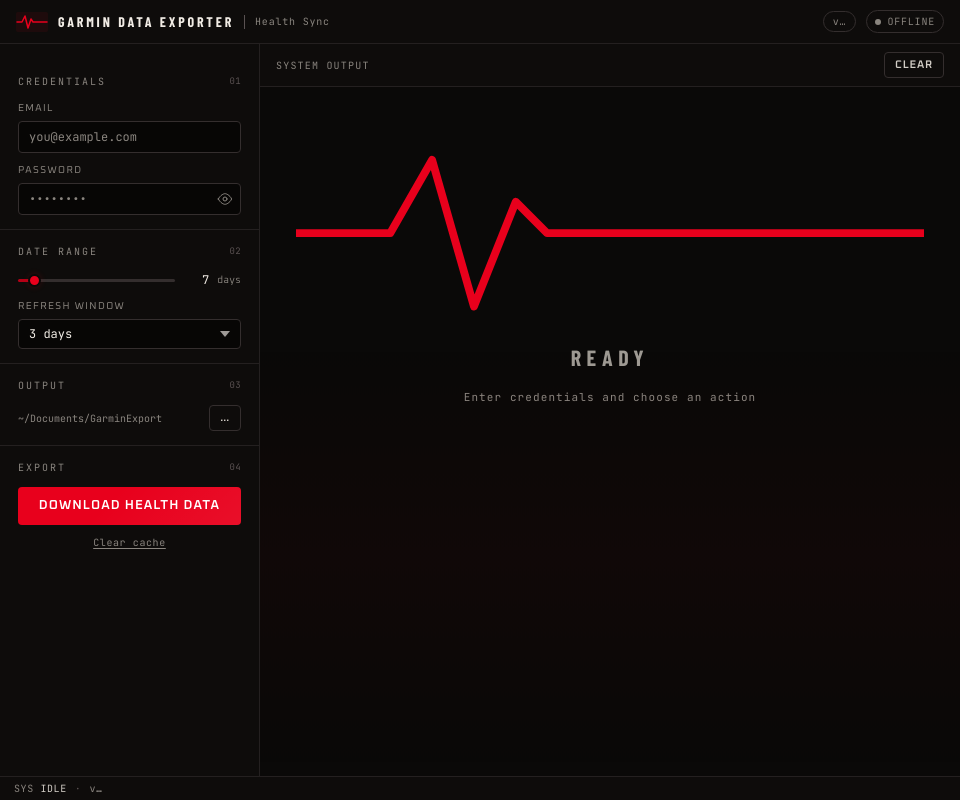
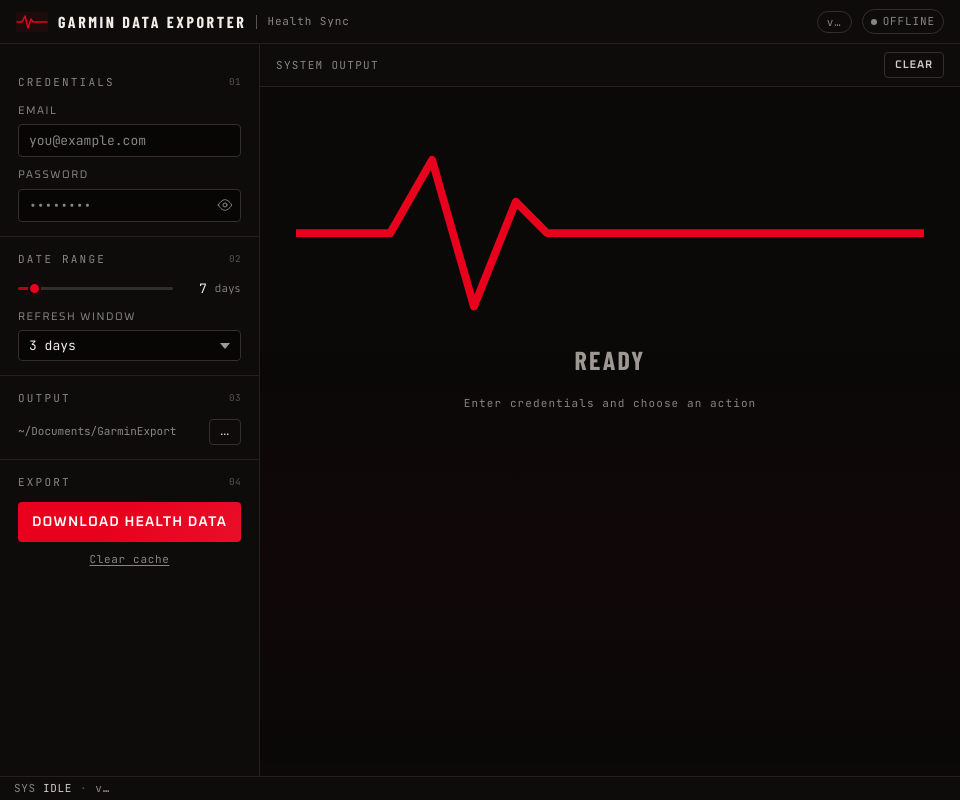
Before and after one commit to danihrndzld/garmin-health-exporter, an Electron app: page electron-app/renderer/index.html in a window 960 px wide. Drawn offline with nearby package versions, Linux system fonts and the light colour scheme; no server answers.

Commit message:
style(renderer): modular type scale with role-assigned tiers
- Declare 5-step scale as clamp() tokens: --fs-cap / --fs-body / --fs-ui /
  --fs-head / --fs-display. Subtly fluid even in a fixed Electron window
  so hierarchy breathes on resize rather than snapping.
- Declare letter-spacing ladder: tighter on display, looser on tiny caps.
- Declare weight role tokens (--fw-display / --fw-ui-bold / --fw-ui /
  --fw-body / --fw-dim) so weight expresses intent, not magic numbers.
- Map every consumer to a named role: body/inputs/logs → --fs-body,
  labels/pills/captions → --fs-cap, primary CTA → --fs-ui, titlebar slab
  → --fs-head, welcome title → --fs-display.
- Retighten display letter-spacing (.25em → .08em) on welcome title —
  tight on display, loose only on micro captions.
- Section-num ornament uses 0.85em (parent-relative) — no magic px.

Unit 4 of docs/plans/2026-04-16-003-refactor-ui-impeccable-refinement-plan.md

```diff
--- a/electron-app/renderer/renderer.css
+++ b/electron-app/renderer/renderer.css
@@ -65,6 +65,27 @@
   --font-ui:       'Oxanium', 'Segoe UI', system-ui, sans-serif;
   --font-mono:     'JetBrains Mono', 'Fira Code', monospace;
   --font-head:     'Barlow Condensed', 'Impact', sans-serif;
+
+  /* ── Type scale (modular, ~1.18 ratio, subtly fluid) ──────────── */
+  --fs-cap:     clamp(10px, 0.6vw + 8px, 11px);      /* labels, captions, pills */
+  --fs-body:    clamp(12px, 0.7vw + 9px, 13px);      /* body, values, logs, inputs */
+  --fs-ui:      clamp(13px, 0.85vw + 10px, 14px);    /* primary CTA, section heading */
+  --fs-head:    clamp(14px, 1.0vw + 10px, 16px);     /* titlebar slab */
+  --fs-display: clamp(20px, 1.8vw + 12px, 26px);     /* welcome title — display tier */
+
+  /* ── Letter-spacing ladder (tighter as size grows) ────────────── */
+  --ls-display: 0.08em;   /* display — impact without shouting */
+  --ls-head:    0.16em;   /* head slab */
+  --ls-ui:      0.04em;   /* UI controls */
+  --ls-label:   0.14em;   /* small-caps labels */
+  --ls-micro:   0.2em;    /* tiny all-caps ornament */
+
+  /* ── Weight roles ─────────────────────────────────────────────── */
+  --fw-display: 700;
+  --fw-ui-bold: 600;
+  --fw-ui:      500;
+  --fw-body:    400;
+  --fw-dim:     300;
 }
 
 html, body { height: 100%; overflow: hidden; }
@@ -73,7 +94,7 @@
   font-family: var(--font-ui);
   background: var(--bg);
   color: var(--text);
-  font-size: 13px;
+  font-size: var(--fs-body);
   line-height: 1.5;
   -webkit-font-smoothing: antialiased;
 }
@@ -133,9 +154,9 @@
 
 #title-text {
   font-family: var(--font-head);
-  font-size: 14px;
-  font-weight: 700;
-  letter-spacing: .2em;
+  font-size: var(--fs-head);
+  font-weight: var(--fw-display);
+  letter-spacing: var(--ls-head);
   text-transform: uppercase;
   color: var(--text-bright);
 }
@@ -148,7 +169,7 @@
 
 .title-sub {
   font-family: var(--font-mono);
-  font-size: 10px;
+  font-size: var(--fs-cap);
   color: var(--text-dim);
   letter-spacing: .08em;
 }
@@ -166,7 +187,7 @@
   border: 1px solid var(--border-mid);
   border-radius: 20px;
   font-family: var(--font-mono);
-  font-size: 10px;
+  font-size: var(--fs-cap);
   color: var(--text-dim);
   letter-spacing: .08em;
   transition: border-color .2s, color .2s;
@@ -177,7 +198,7 @@
   border: 1px solid var(--border-mid);
   border-radius: 20px;
   font-family: var(--font-mono);
-  font-size: 10px;
+  font-size: var(--fs-cap);
   color: var(--text-dim);
   letter-spacing: .08em;
   padding: 3px 9px;
@@ -233,7 +254,7 @@
 
 .section-title {
   font-family: var(--font-mono);
-  font-size: 10px;
+  font-size: var(--fs-cap);
   letter-spacing: .2em;
   color: var(--text-dim);
   text-transform: uppercase;
@@ -244,7 +265,7 @@
 }
 
 .section-num {
-  font-size: 9px;
+  font-size: 0.85em;
   color: var(--border-bright);
   letter-spacing: .04em;
 }
@@ -259,7 +280,7 @@
 .field:last-child { margin-bottom: 0; }
 
 label {
-  font-size: 10px;
+  font-size: var(--fs-cap);
   letter-spacing: .14em;
   color: var(--text-dim);
   text-transform: uppercase;
@@ -273,7 +294,7 @@
   border-radius: 4px;
   color: var(--text-bright);
   font-family: var(--font-mono);
-  font-size: 12px;
+  font-size: var(--fs-body);
   padding: 7px 10px;
   outline: none;
   width: 100%;
@@ -320,14 +341,14 @@
 
 .slider-val {
   font-family: var(--font-mono);
-  font-size: 12px;
+  font-size: var(--fs-body);
   color: var(--text-bright);
   min-width: 26px;
   text-align: right;
 }
 
 .slider-unit {
-  font-size: 10px;
+  font-size: var(--fs-cap);
   color: var(--text-dim);
   letter-spacing: .06em;
 }
@@ -361,7 +382,7 @@
 /* ── Buttons ───────────────────────────────────────────────────────────── */
 .btn {
   font-family: var(--font-ui);
-  font-size: 12px;
+  font-size: var(--fs-body);
   font-weight: 600;
   letter-spacing: .08em;
   text-transform: uppercase;
@@ -403,13 +424,13 @@
 }
 
 .btn-full { width: 100%; }
-.btn-sm   { font-size: 11px; padding: 5px 10px; }
+.btn-sm   { font-size: var(--fs-cap); padding: 5px 10px; }
 
 /* ── Action button ─────────────────────────────────────────────────────── */
 #btn-health {
   width: 100%;
   padding: 11px;
-  font-size: 13px;
+  font-size: var(--fs-ui);
   background: var(--red);
   color: #fff;
   position: relative;
@@ -433,7 +454,7 @@
 
 .dir-path {
   font-family: var(--font-mono);
-  font-size: 10px;
+  font-size: var(--fs-cap);
   color: var(--text-dim);
   white-space: nowrap;
   overflow: hidden;
@@ -482,7 +503,7 @@
 
 #terminal-title {
   font-family: var(--font-mono);
-  font-size: 10px;
+  font-size: var(--fs-cap);
   letter-spacing: .12em;
   color: var(--text-dim);
   text-transform: uppercase;
@@ -503,7 +524,7 @@
   justify-content: space-between;
   margin-bottom: 6px;
   font-family: var(--font-mono);
-  font-size: 10px;
+  font-size: var(--fs-cap);
   color: var(--text-dim);
 }
 
@@ -527,7 +548,7 @@
   display: none;
   padding: 10px 16px;
   font-family: var(--font-mono);
-  font-size: 12px;
+  font-size: var(--fs-body);
   border-bottom: 1px solid var(--border);
   flex-shrink: 0;
   cursor: pointer;
@@ -549,7 +570,7 @@
   overflow-y: auto;
   padding: 12px 16px;
   font-family: var(--font-mono);
-  font-size: 11.5px;
+  font-size: var(--fs-body);
   line-height: 1.65;
   scrollbar-width: thin;
   scrollbar-color: var(--border-mid) transparent;
@@ -596,16 +617,16 @@
 
 .w-title {
   font-family: var(--font-head);
-  font-size: 22px;
-  font-weight: 700;
-  letter-spacing: .25em;
+  font-size: var(--fs-display);
+  font-weight: var(--fw-display);
+  letter-spacing: var(--ls-display);
   color: var(--text-mid);
   text-transform: uppercase;
 }
 
 .w-sub {
   font-family: var(--font-mono);
-  font-size: 11px;
+  font-size: var(--fs-cap);
   color: var(--text-dim);
   letter-spacing: .1em;
 }
@@ -621,7 +642,7 @@
   border-top: 1px solid var(--border);
   background: var(--bg-panel);
   font-family: var(--font-mono);
-  font-size: 10px;
+  font-size: var(--fs-cap);
   color: var(--text-dim);
   letter-spacing: .06em;
   -webkit-app-region: drag;
@@ -654,7 +675,7 @@
   border-radius: 4px;
   color: var(--text-bright);
   font-family: var(--font-mono);
-  font-size: 12px;
+  font-size: var(--fs-body);
   padding: 7px 10px;
   outline: none;
   width: 100%;
@@ -680,7 +701,7 @@
 /* ── Clear cache link ─────────────────────────────────────────────────── */
 .cache-link {
   font-family: var(--font-mono);
-  font-size: 10px;
+  font-size: var(--fs-cap);
   color: var(--text-dim);
   letter-spacing: .06em;
   background: none;
```
